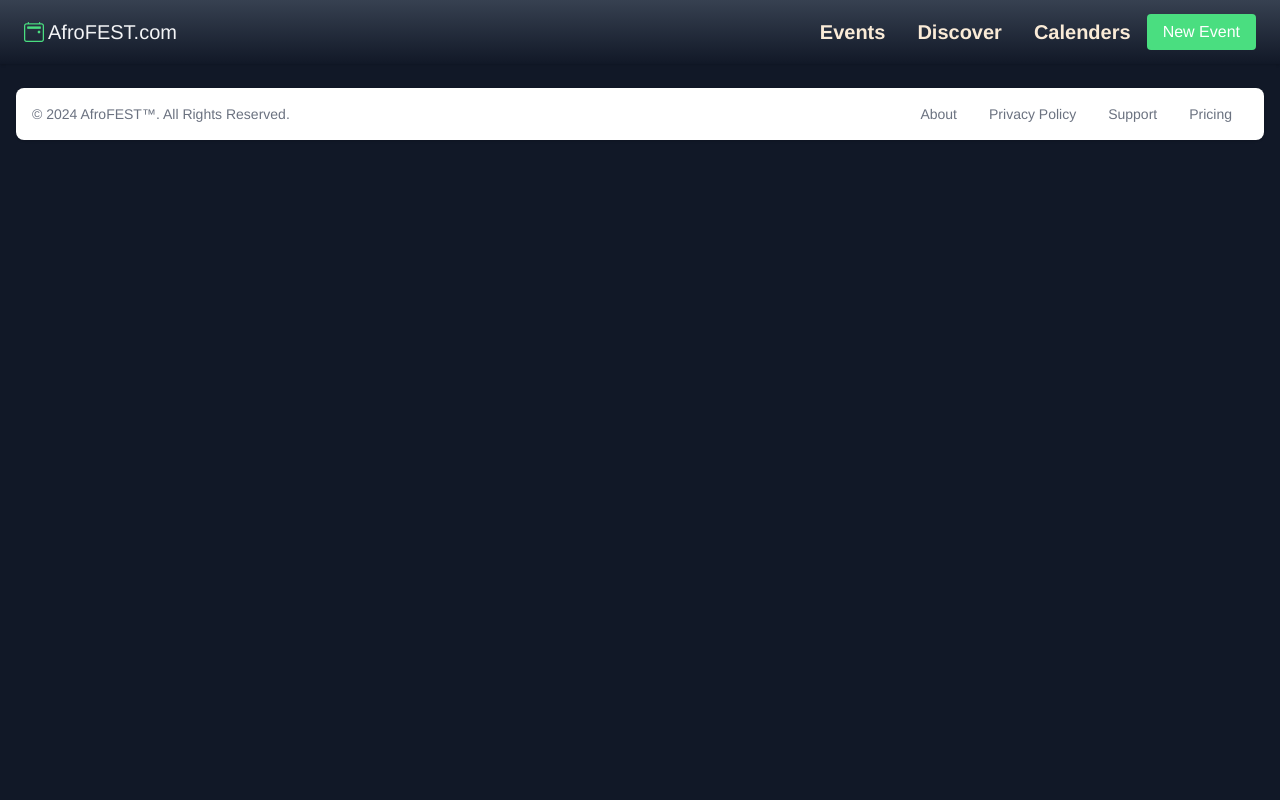
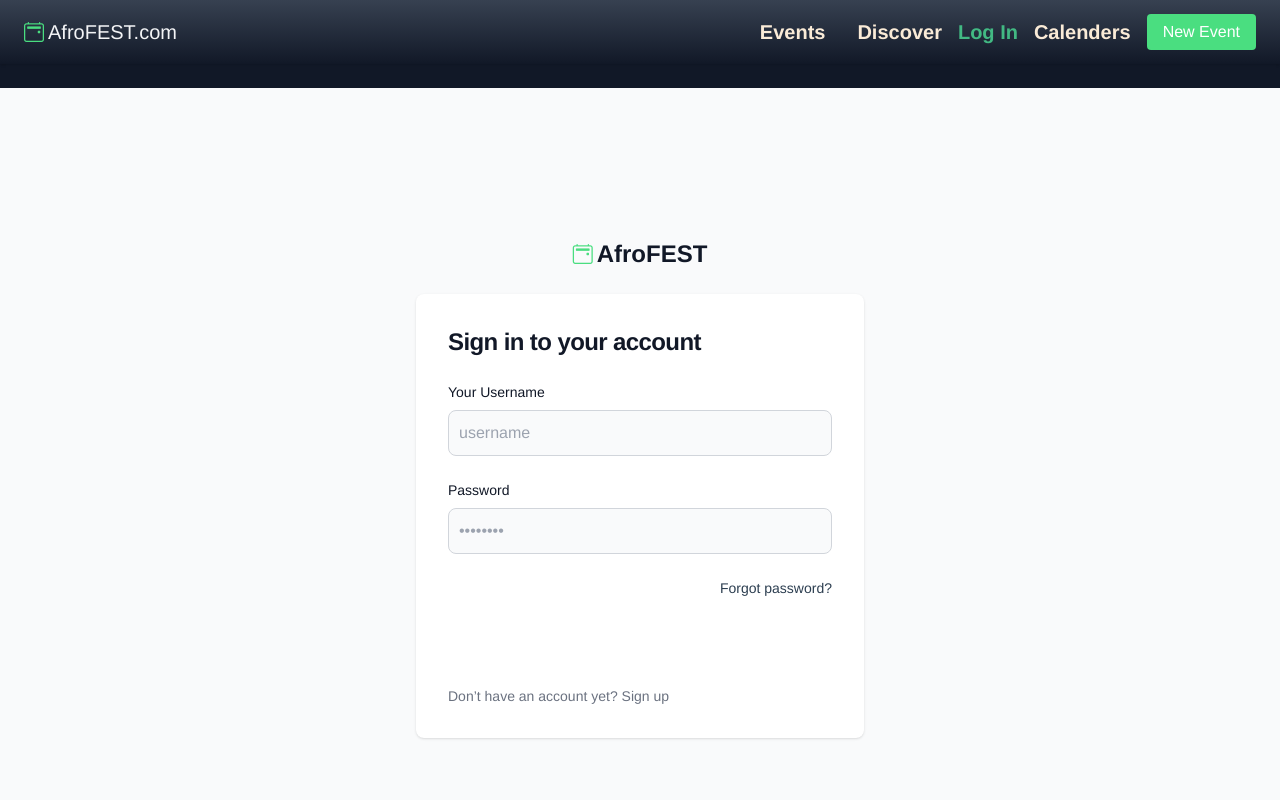
Before and after one commit to Rokari-19/Event-Management-System-Frontend, a Vue app: page /login in a window 1280 px wide. Shown: the top 800 px of the page. Built offline with nearby package versions, Linux system fonts and the light colour scheme.

Commit message:
fixed bugs, added todo list

```diff
--- a/src/App.vue
+++ b/src/App.vue
@@ -42,12 +42,27 @@ nav {
 <script>
 import Navbar from './components/Navbar.vue';
 import Footer from './components/Footer.vue';
-
+import axios from 'axios';
 export default {
   name: 'App',
   components: {
     Navbar,
     Footer
+  },
+  data() {
+    return {
+
+    }
+  },
+  beforeCreate() {
+    this.$store.commit('initializeStore')
+    const token = this.$store.state.token
+
+    if (token) {
+      axios.defaults.headers.common['Authorization'] = 'Token ' + token
+    } else {
+      axios.defaults.headers.common['Authorization'] = ""
+    }
   }
 }
 </script>
--- a/src/components/Navbar.vue
+++ b/src/components/Navbar.vue
@@ -12,16 +12,24 @@
             <i :class="[open ? 'bi bi-x' : 'bi bi-list']"></i>
         </span>
 
-        <ul
-        class="md:flex md:items-center md:px-0 px-10 md:pb-0 pb-10 md:static absolute  md:w-auto w-full top-14 duration-500 ease-in"
-        :class="[open ? 'left-0 bg-gray-900' : 'left-[-100%] bg-transparent']"
-        >
+        <ul class="md:flex md:items-center md:px-0 px-10 md:pb-0 pb-10 md:static absolute  md:w-auto w-full top-14 duration-500 ease-in"
+            :class="[open ? 'left-0 bg-gray-900' : 'left-[-100%] bg-transparent']">
             <li class="md:mx-4 md:my-0 my-6">
-                <RouterLink class="text-xl hover:text-green-400" to="/">Events</RouterLink>
+                <RouterLink class="text-xl hover:text-green-400" to="/events">Events</RouterLink>
             </li>
             <li class="md:mx-4 md:my-0 my-6">
                 <RouterLink class="text-xl hover:text-green-400" to="/discover">Discover</RouterLink>
             </li>
+
+            <template v-if="$store.state.isAuth">
+                <router-link to="/account" class="text-xl hover:text-green-400">Account</router-link>
+            </template>
+
+            <template v-else>
+                <router-link to="/login" class="text-xl hover:text-green-400">Log In</router-link>
+            </template>
+
+
             <li class="md:mx-4">
                 <RouterLink class="text-xl hover:text-green-400" to="/calenders">Calenders</RouterLink>
             </li>
--- a/src/router/index.js
+++ b/src/router/index.js
@@ -1,20 +1,24 @@
 import { createRouter, createWebHistory } from 'vue-router'
-import HomeView from '../views/HomeView.vue'
+import events from '../views/HomeView.vue'
 import AboutView from '../views/AboutView.vue'
+import Login from '@/views/Login.vue'
 
 const routes = [
   {
-    path: '/',
-    name: 'home',
-    component: HomeView
+    path: '/events',
+    name: 'events',
+    component: events
   },
   {
     path: '/discover',
     name: 'discover',
-    // route level code-splitting
-    // this generates a separate chunk (about.[hash].js) for this route
-    // which is lazy-loaded when the route is visited.
     component: AboutView
+  },
+  {
+    path: '/login',
+    name: 'Login',
+    component: Login
+    // accepts tokens
   }
 ]
 
@@ -24,3 +28,7 @@ const router = createRouter({
 })
 
 export default router
+
+    // route level code-splitting
+    // this generates a separate chunk (about.[hash].js) for this route
+    // which is lazy-loaded when the route is visited.
--- a/src/store/index.js
+++ b/src/store/index.js
@@ -2,13 +2,54 @@ import { createStore } from 'vuex'
 
 export default createStore({
   state: {
+    calender :{
+      events :[]
+    },
+    token: "",
+    isAuth: false
   },
   getters: {
   },
   mutations: {
+    // initialize local storage in browser
+    initializeStore(state) {
+      // token logic
+      if (localStorage.getItem('token')) {
+        state.token = localStorage.getItem('token')
+        state.isAuth = true
+      } else {
+        state.token = ''
+        state.isAuth = false
+      }
+    },
+
+    // getting, setting and removing tokens
+    setToken(state, token) {
+      state.token = token
+      state.isAuth = true
+      localStorage.setItem('token', token)
+    },
+
+    removeToken(state, token) {
+      state.token = ''
+      state.isAuth = false
+      localStorage.removeItem('token', token)
+    }
   },
-  actions: {
-  },
-  modules: {
-  }
+  actions: {},
+  modules: {}
 })
+
+
+// todo
+/*
+set up event detail component
+set up sign up page
+set up calender page
+set up account page
+set up log out functionality
+set up discover page
+set up about page
+set up privacy policy
+set up pricing
+ */
--- a/src/views/HomeView.vue
+++ b/src/views/HomeView.vue
@@ -12,7 +12,7 @@
 import Card from '@/components/Card.vue';
 import axios from 'axios';
 export default {
-  name: 'HomeView',
+  name: 'Events',
   data() {
     return {
       events : []
--- a/src/views/Login.vue
+++ b/src/views/Login.vue
@@ -1,13 +1,73 @@
 <template>
     <div class="login">
 
+        <section class="bg-gray-50 dark:bg-gray-900">
+            <div class="flex flex-col items-center justify-center px-6 py-8 mx-auto md:h-screen lg:py-0">
+                <a href="#" class="flex items-center mb-6 text-2xl font-semibold text-gray-900 dark:text-white">
+                    <span class="text-green-400 text-xl mr-1">
+                        <i class="bi bi-calendar2-event"></i>
+                    </span>
+                    AfroFEST
+                </a>
+                <div
+                    class="w-full bg-white rounded-lg shadow dark:border md:mt-0 sm:max-w-md xl:p-0 dark:bg-gray-800 dark:border-gray-700">
+                    <div class="p-6 space-y-4 md:space-y-6 sm:p-8">
+                        <h1
+                            class="text-xl font-bold leading-tight tracking-tight text-gray-900 md:text-2xl dark:text-white">
+                            Sign in to your account
+                        </h1>
+                        <form class="space-y-4 md:space-y-6" @submit.prevent="Login">
+                            <div>
+                                <label for="username"
+                                    class="block mb-2 text-sm font-medium text-gray-900 dark:text-white">Your
+                                    Username</label>
+                                <input type="username" name="username" id="username"
+                                    class="bg-gray-50 border border-gray-300 text-gray-900 rounded-lg focus:ring-primary-600 focus:border-primary-600 block w-full p-2.5 dark:bg-gray-700 dark:border-gray-600 dark:placeholder-gray-400 dark:text-white dark:focus:ring-blue-500 dark:focus:border-blue-500"
+                                    placeholder="username" v-model="username">
+                            </div>
+                            <div>
+                                <label for="password"
+                                    class="block mb-2 text-sm font-medium text-gray-900 dark:text-white">Password</label>
+                                <input type="password" name="password" id="password" placeholder="••••••••"
+                                    class="bg-gray-50 border border-gray-300 text-gray-900 rounded-lg focus:ring-primary-600 focus:border-primary-600 block w-full p-2.5 dark:bg-gray-700 dark:border-gray-600 dark:placeholder-gray-400 dark:text-white dark:focus:ring-blue-500 dark:focus:border-blue-500"
+                                    v-model="password">
+                            </div>
+                            <div class="flex items-center justify-between">
+                                <div class="flex items-center">
+                                    <!-- <div class="flex items-center h-5">
+                                        <input id="remember" aria-describedby="remember" type="checkbox"
+                                            class="w-4 h-4 border border-gray-300 rounded bg-gray-50 focus:ring-3 focus:ring-primary-300 dark:bg-gray-700 dark:border-gray-600 dark:focus:ring-primary-600 dark:ring-offset-gray-800"
+                                            required="">
+                                    </div>
+                                    <div class="ml-3 text-sm">
+                                        <label for="remember" class="text-gray-500 dark:text-gray-300">Remember
+                                            me</label>
+                                    </div> -->
+                                </div>
+                                <a href="#"
+                                    class="text-sm font-medium text-primary-600 hover:underline dark:text-primary-500">Forgot
+                                    password?</a>
+                            </div>
+                            <button type="submit"
+                                class="w-full text-white bg-primary-600 hover:bg-primary-700 focus:ring-4 focus:outline-none focus:ring-primary-300 font-medium rounded-lg text-sm px-5 py-2.5 text-center dark:bg-primary-600 dark:hover:bg-primary-700 dark:focus:ring-primary-800">Sign
+                                in</button>
+                            <p class="text-sm font-light text-gray-500 dark:text-gray-400">
+                                Don’t have an account yet? <RouterLink to="/signup" href="#"
+                                    class="font-medium text-primary-600 hover:underline dark:text-primary-500">Sign
+                                    up</RouterLink>
+                            </p>
+                        </form>
+                    </div>
+                </div>
+            </div>
+        </section>
     </div>
 </template>
 
 <script>
 import axios from 'axios';
 export default {
-    name:'Login',
+    name: 'Login',
     data() {
         return {
             username: '',
@@ -15,9 +75,9 @@ export default {
             errors: [],
         }
     },
-    mounted () {
+    mounted() {
         document.title = 'Login | AfroFEST.com'
-        this.Login()
+        // this.Login()
     },
     methods: {
         Login() {
@@ -27,10 +87,27 @@ export default {
             }
 
             axios
-                .post('/api/v1/login', data)
+                .post('/api/v1/login/', data)
                 .then(response => {
                     const token = response.data.token
 
+                    this.$store.commit('setToken', token)
+                    axios.defaults.headers.common["Authorization"] = 'Token ' + token
+                    localStorage.setItem("token", token)
+
+                    const toPath = this.$route.query.to || "/events"
+                    this.$router.push(toPath)
+
+                }).catch(error => {
+                    if (error.response) {
+                        for (const property in error.response.data) {
+                            this.errors.push(`${property}: ${error.response.data[property]}`)
+                        }
+                    } else {
+                        this.errors.push('Something went wrong. please reload page')
+
+                        console.log(JSON.stringify(error))
+                    }
                 })
         }
     }
```
